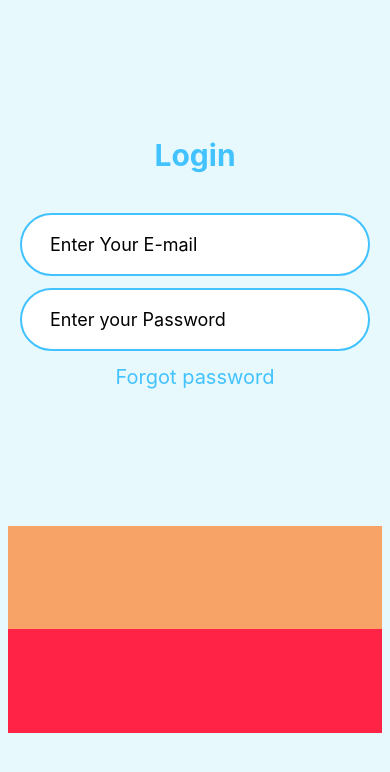
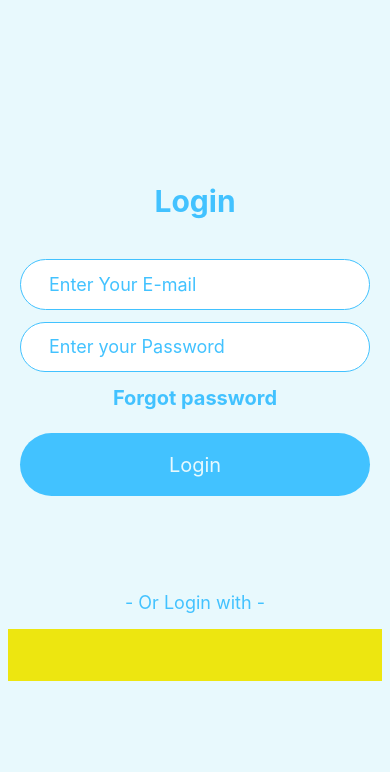
Before and after one commit to deelaka99/SharpTester, a React Native app: screen / in a window 390 px wide. Shown: the top 772 px of the page. Built offline with nearby package versions, Linux system fonts and the light colour scheme.

Commit message:
added login btn to the login screen

```diff
--- a/package.json
+++ b/package.json
@@ -10,9 +10,15 @@
     "test": "jest"
   },
   "dependencies": {
+    "@fortawesome/fontawesome-svg-core": "^6.4.2",
+    "@fortawesome/free-brands-svg-icons": "^6.4.2",
+    "@fortawesome/free-regular-svg-icons": "^6.4.2",
+    "@fortawesome/free-solid-svg-icons": "^6.4.2",
+    "@fortawesome/react-native-fontawesome": "^0.3.0",
     "nativewind": "^2.0.11",
     "react": "18.2.0",
     "react-native": "0.72.5",
+    "react-native-svg": "^13.14.0",
     "tailwindcss": "^3.3.2"
   },
   "devDependencies": {
--- /dev/null
+++ b/src/components/login/LoginBtn.js
@@ -0,0 +1,8 @@
+import {TouchableOpacity, Text} from 'react-native';
+export default function LoginBtn() {
+  return (
+    <TouchableOpacity className="flex items-center justify-center bg-primary-blue h-full w-full rounded-full">
+      <Text className="text-xl text-ternary-blue p-3">Login</Text>
+    </TouchableOpacity>
+  );
+}
--- a/src/components/login/LoginInput.js
+++ b/src/components/login/LoginInput.js
@@ -1,4 +1,4 @@
 import {TextInput} from 'react-native';
 export default function LoginInput(props) {
-  return <TextInput placeholder={props.placeholder} className="bg-white h-full w-full rounded-full border-2 border-primary-blue pl-7 text-lg" />;
+  return <TextInput placeholder={props.placeholder} className="bg-white h-full w-full rounded-full border border-primary-blue pl-7 text-lg placeholder:text-primary-blue" />;
 }
--- a/src/screens/Login.js
+++ b/src/screens/Login.js
@@ -1,25 +1,41 @@
 import {View, Text} from 'react-native';
 import LoginInput from '../components/login/LoginInput';
+import LoginBtn from '../components/login/LoginBtn';
 
 export default function Login() {
   return (
     <View className="flex items-center justify-center bg-ternary-blue h-full w-full p-2">
       <View className="flex items-center justify-center w-full h-3/4">
         <View className="flex items-center justify-center w-full h-4/6 pt-5 pb-5">
-          <Text className="font-inter font-bold text-primary-blue text-3xl text-center pb-7 w-full h-1/5-">
+          <Text className="font-inter font-bold text-primary-blue text-3xl text-center pb-7 w-full h-1/6-">
             Login
           </Text>
-          <View className="pl-3 pr-3 pt-3 w-full h-1/5">
-            <LoginInput placeholder='Enter Your E-mail' />
+          <View className="pl-3 pr-3 pt-3 w-full h-1/6">
+            <LoginInput placeholder="Enter Your E-mail" />
           </View>
-          <View className="pl-3 pr-3 pt-3 w-full h-1/5">
-            <LoginInput placeholder='Enter your Password' />
+          <View className="pl-3 pr-3 pt-3 w-full h-1/6">
+            <LoginInput placeholder="Enter your Password" />
           </View>
-          <Text className="font-inter text-primary-blue text-xl text-center w-full h-1/5 pt-3">Forgot password</Text>
-          <Text className="font-inter font-semibold text-red text-xl text-center w-full h-1/5 pt-3">{/*error*/}</Text>
+          <Text className="font-inter text-primary-blue text-xl font-bold text-center w-full h-1/6 pt-3">
+            Forgot password
+          </Text>
+          <View className="pl-3 pr-3 flex items-center justify-center w-full h-1/6">
+            <LoginBtn />
+          </View>
+          <Text className="font-inter font-semibold text-red text-xl text-center w-full h-1/6 pt-3">
+            {/*error*/}
+          </Text>
         </View>
-        <View className="w-full h-1/6 bg-orange"></View>
-        <View className="w-full h-1/6 bg-red"></View>
+
+        <View className="w-full h-1/6">
+          <View className="flex items-center justify-center w-full h-1/2">
+            <Text className="text-primary-blue text-lg">
+              - Or Login with -
+            </Text>
+          </View>
+
+          <View className="w-full h-1/2 bg-yellow"></View>
+        </View>
       </View>
     </View>
   );
```
Also changed, not shown: 1 other file (tests, documents, lock files or other folders).
